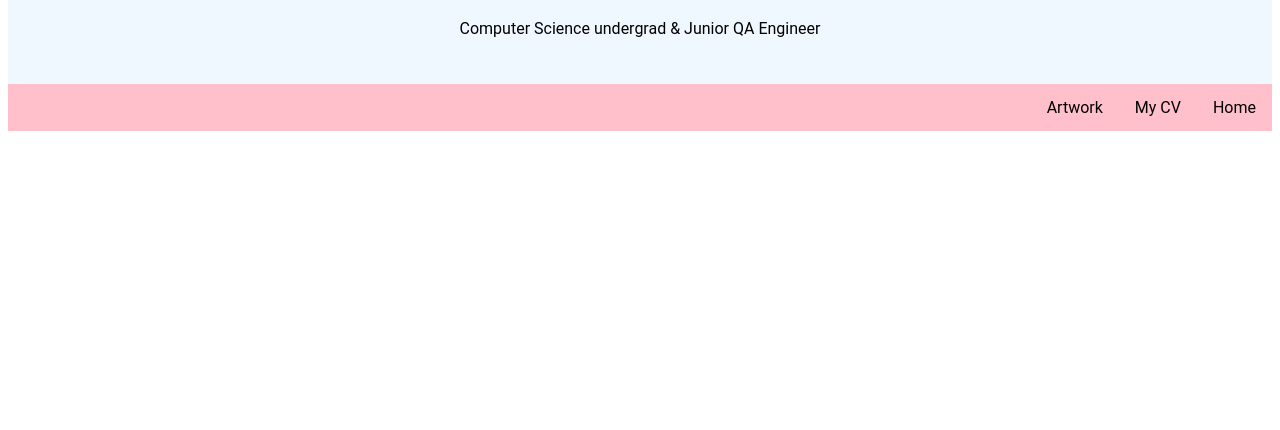
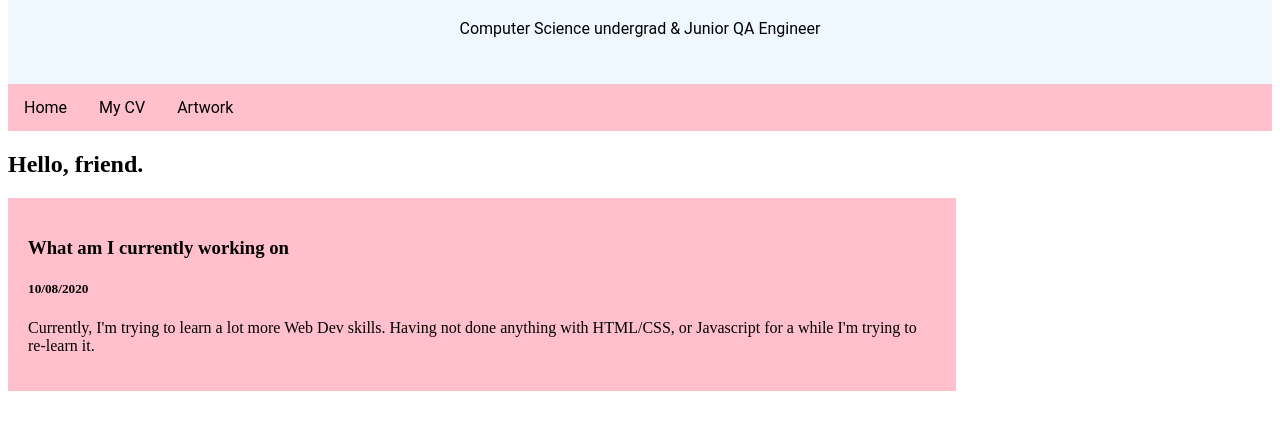
Before and after one commit to lucy-ctrl/lucy-ctrl.github.io, a plain HTML site: page index.html in a window 1280 px wide. Shown: the part 100-530 px from the top of the page. Drawn offline with Linux system fonts and the light colour scheme; a web font is replaced by a local one.

Commit message:
card text

```diff
--- a/index.html
+++ b/index.html
@@ -17,6 +17,26 @@
     <a href= "artwork.html"> Artwork</a>
 </div>
 
+<div class="row">
+    <div class="leftcolumn">
+        <h2>Hello, friend.</h2>
+        <div class = "card">
+            <h3>What am I currently working on</h3>
+            <h5>10/08/2020</h5>
+            <p>Currently, I'm trying to learn a lot more Web Dev skills.
+                Having not done anything with HTML/CSS, or Javascript for a while
+                I'm trying to re-learn it.
+            </p>
+        </div>
+    </div>
+
+    <div class="rightcolumn">
+        <div class="aboutme"
+    </div>
+
+
+
+</div>
 
 
 
--- a/style.css
+++ b/style.css
@@ -14,7 +14,7 @@
 /* This styles the links themselves */
 .topnavigation a{
     font-family: 'Recursive', roboto;
-    float: right;
+    float: left;
     display: block;
     color: black;
     text-align: center;
@@ -27,3 +27,21 @@
     background-color: hotpink;
     color: white;
 }
+
+.leftcolumn{
+    float:left;
+    width:75%;
+}
+
+.rightcolumn{
+    float: left;
+    width: 25%;
+    background-color: aliceblue;
+    padding-left: 20px;
+}
+
+.card{
+    background-color: pink;
+    padding:20px;
+    margin-top: 20px;
+}
```
